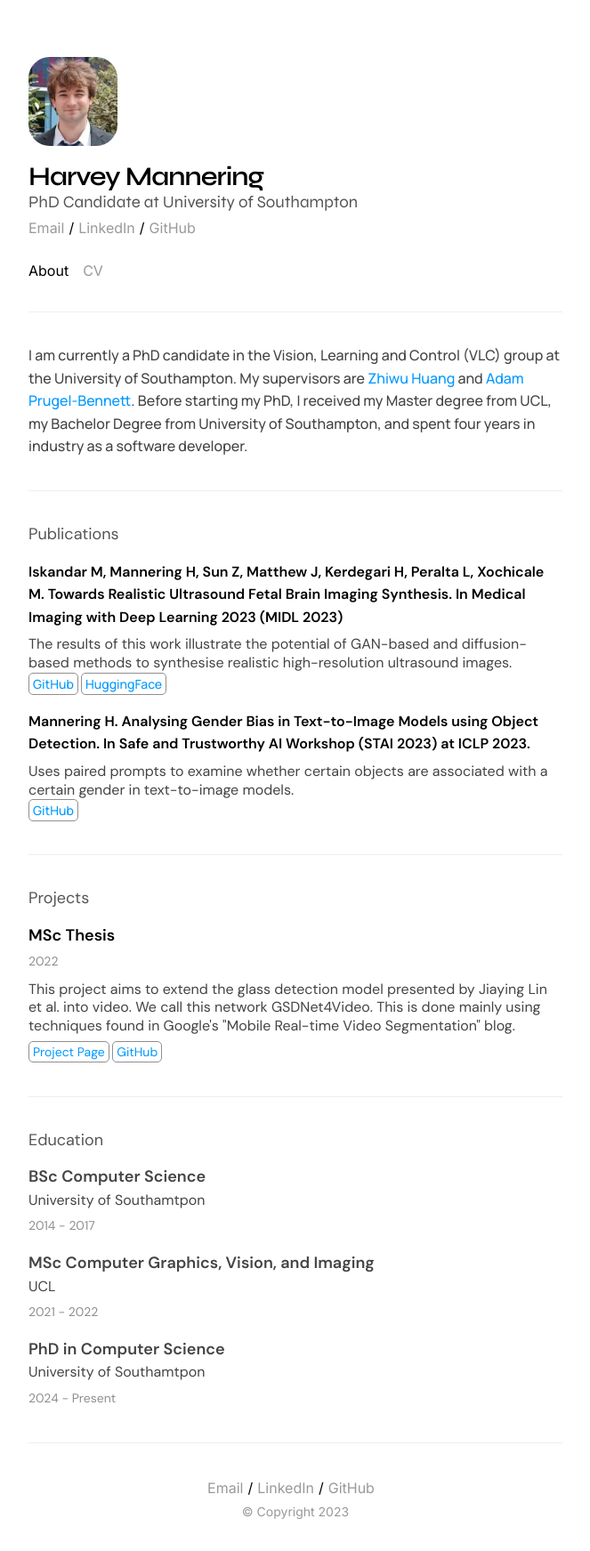
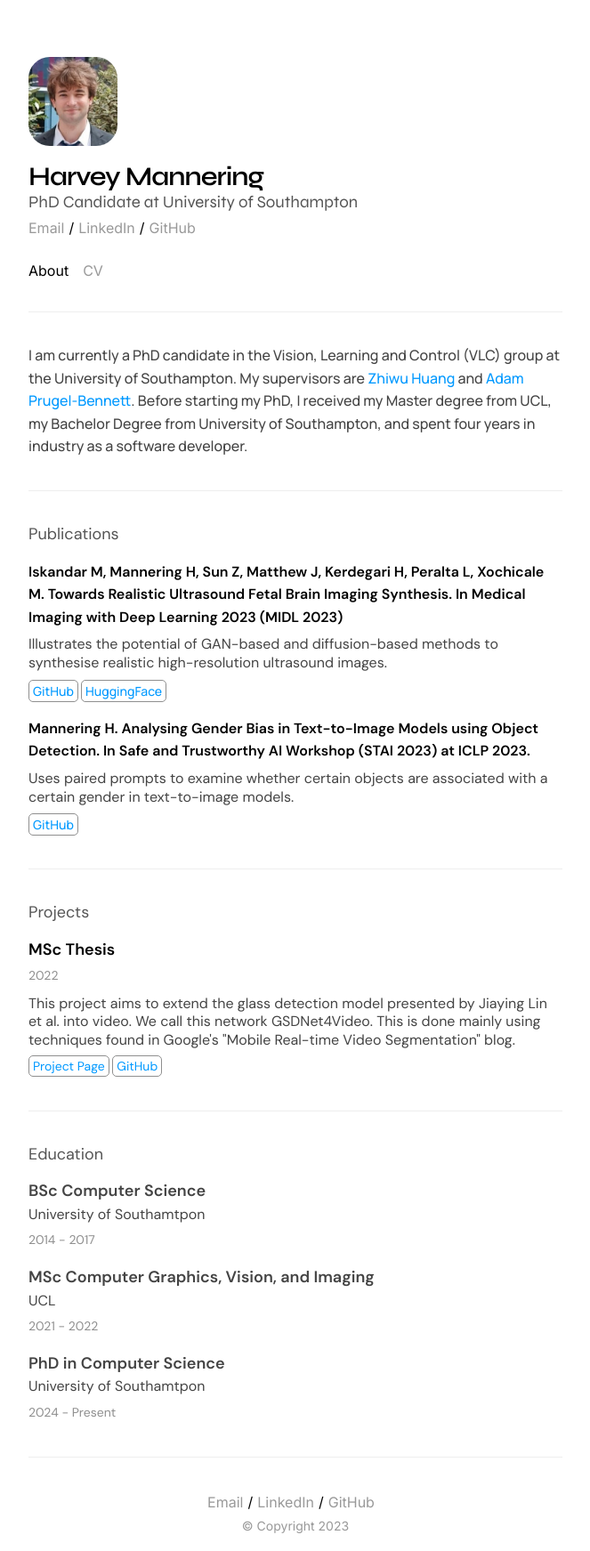
Before and after one commit to harveymannering/harveymannering.github.io, a Jekyll site: the page built from _pages/index.md, in a window 1280 px wide. Shown: the whole page at 89% size, without its empty margins (308-971 px from the left). Built offline with Jekyll 4.4.1, drawn with Linux system fonts in a browser that asks for light colours.

Commit message:
Changes to publications

```diff
--- a/_layouts/about.html
+++ b/_layouts/about.html
@@ -33,6 +33,7 @@ layout: default
         <p class="ap-publication-year"></p>
         <!--<p class="ap-publication-year">{{publication.year}}</p>-->
         <p class="ap-publication-excerpt">{{publication.excerpt}}</p>
+        <p class="ap-publication-year"></p>
         {% if {{publication.tag1visible}} == true %}
             <a href="{{publication.tag1link}}"><span class="ap-publication-chip">{{publication.tag1}}</span></a>
         {% endif %}
```
Also changed, not shown: _publications/ultrasound.md (+1 -1 lines).
